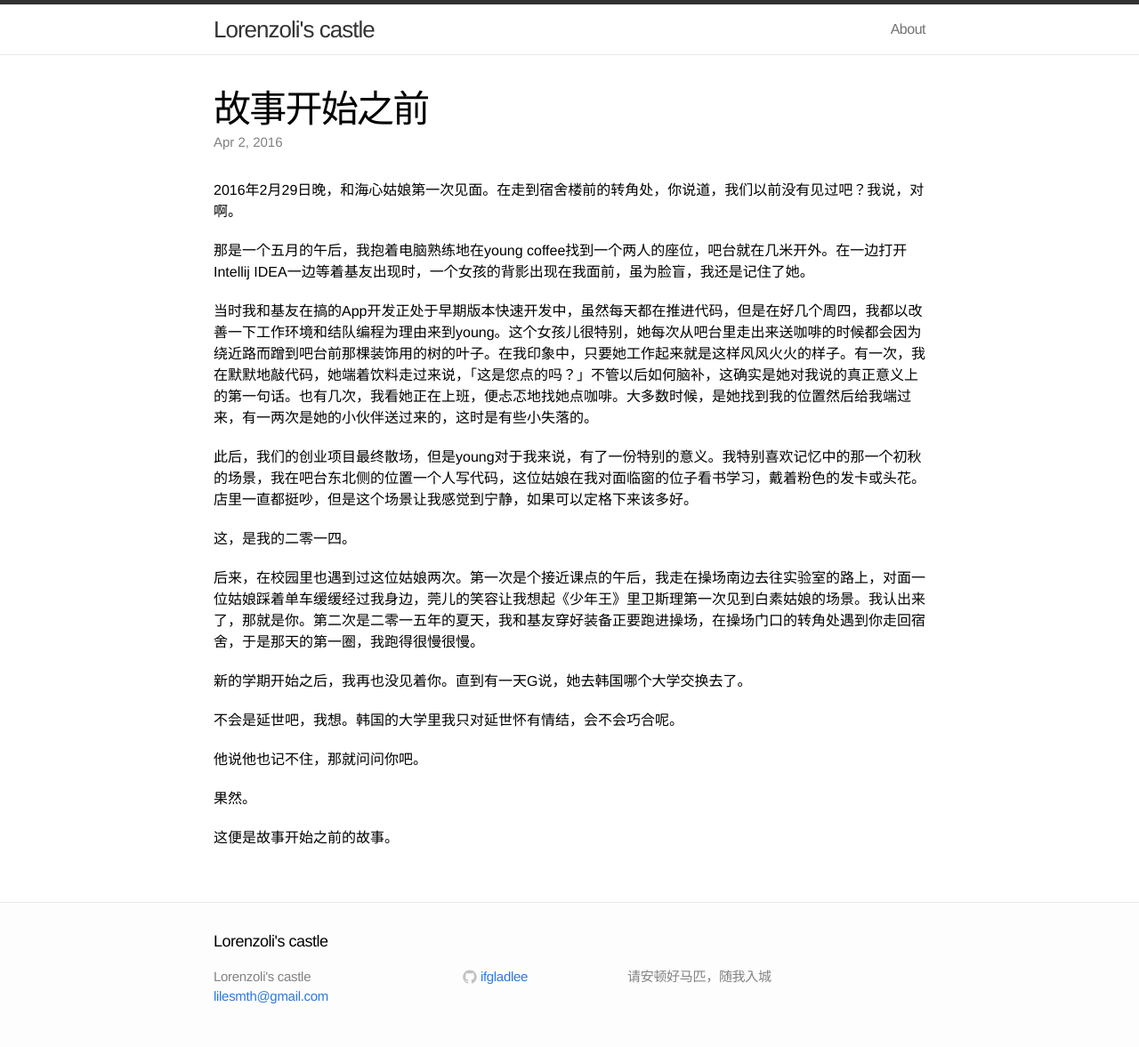
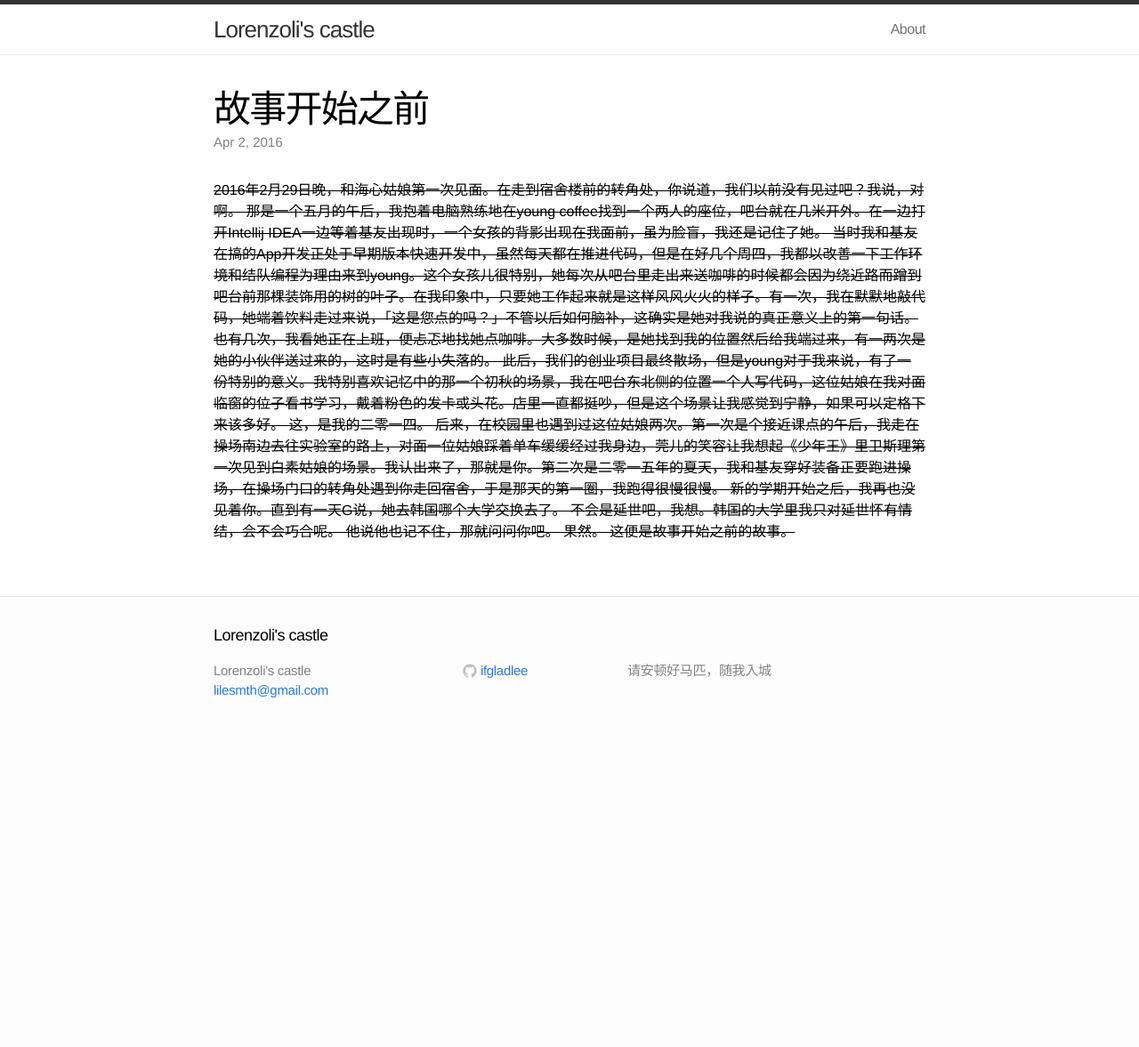
Before and after one commit to ifgladlee/ifgladlee.github.io, a Jekyll site: the page built from _posts/diary/2016-04-02-haixin.md, in a window 1280 px wide. Shown: the whole page at 89% size. Built offline with Jekyll 4.4.1, drawn with Linux system fonts in a browser that asks for light colours; after the commit the page ends 900 px from its top, so only the background shows below that.

Commit message:
update haixin

```diff
--- a/_posts/diary/2016-04-02-haixin.md
+++ b/_posts/diary/2016-04-02-haixin.md
@@ -4,7 +4,7 @@
 categories: diary
 ---
 
-2016年2月29日晚，和海心姑娘第一次见面。在走到宿舍楼前的转角处，你说道，我们以前没有见过吧？我说，对啊。
+<s>2016年2月29日晚，和海心姑娘第一次见面。在走到宿舍楼前的转角处，你说道，我们以前没有见过吧？我说，对啊。
 
 那是一个五月的午后，我抱着电脑熟练地在young coffee找到一个两人的座位，吧台就在几米开外。在一边打开Intellij IDEA一边等着基友出现时，一个女孩的背影出现在我面前，虽为脸盲，我还是记住了她。
 
@@ -25,3 +25,4 @@
 果然。
 
 这便是故事开始之前的故事。
+</s>
```
